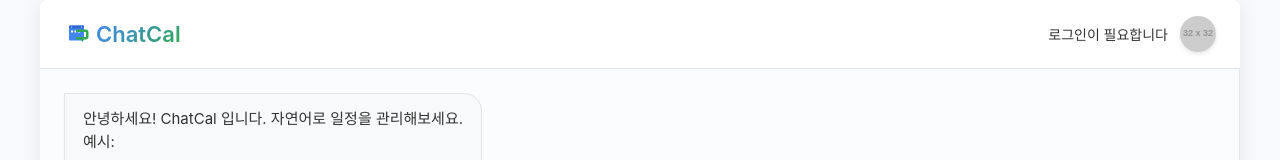
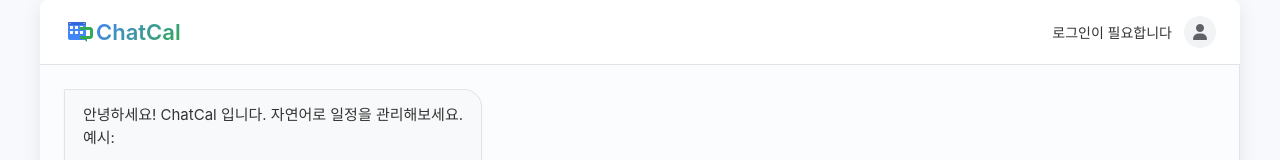
Before and after one commit to byronkkim/Chatcal, a website: page public/index.html in a window 1280 px wide. Shown: the top 160 px of the page. Drawn offline with Linux system fonts and the light colour scheme; no server answers; placeholder pictures from the web are drawn by us.

Commit message:
로고 SVG 수정 및 프로필 이미지 영역 아이콘으로 변경

```diff
--- a/public/index.html
+++ b/public/index.html
@@ -13,28 +13,33 @@
   <div class="app-container">
     <header>
       <div class="logo">
-        <svg width="32" height="32" viewBox="0 0 128 128" xmlns="http://www.w3.org/2000/svg">
+        <svg width="32" height="32" viewBox="0 0 32 32" xmlns="http://www.w3.org/2000/svg">
           <g stroke="none" stroke-width="1" fill="none" fill-rule="evenodd">
-            <!-- Calendar background -->
-            <rect fill="#4285F4" x="20" y="30" width="60" height="60" rx="4"></rect>
-            <!-- Calendar header -->
-            <rect fill="#3367D6" x="20" y="30" width="60" height="12" rx="4"></rect>
-            <!-- Calendar pins -->
-            <circle fill="#FFFFFF" cx="30" cy="36" r="2"></circle>
-            <circle fill="#FFFFFF" cx="70" cy="36" r="2"></circle>
-            <!-- Calendar grid -->
-            <rect fill="#FFFFFF" x="28" y="50" width="8" height="8" rx="1"></rect>
-            <rect fill="#FFFFFF" x="42" y="50" width="8" height="8" rx="1"></rect>
-            <rect fill="#FFFFFF" x="56" y="50" width="8" height="8" rx="1"></rect>
-            <!-- Chat bubble -->
-            <path d="M88,46 C93.5228475,46 98,50.4771525 98,56 L98,76 C98,81.5228475 93.5228475,86 88,86 L76,86 L76,96 L66,86 L48,86 L48,76 L88,76 L88,56 L48,56 L48,46 L88,46 Z" fill="#34A853" fill-rule="nonzero"></path>
+            <!-- 캘린더 배경 -->
+            <rect fill="#4285F4" x="4" y="6" width="18" height="18" rx="2"></rect>
+            <!-- 캘린더 헤더 -->
+            <rect fill="#3367D6" x="4" y="6" width="18" height="3" rx="1"></rect>
+            <!-- 캘린더 핀 -->
+            <circle fill="#FFFFFF" cx="6" cy="7.5" r="0.5"></circle>
+            <circle fill="#FFFFFF" cx="20" cy="7.5" r="0.5"></circle>
+            <!-- 캘린더 그리드 -->
+            <rect fill="#FFFFFF" x="6" y="10" width="3" height="3" rx="0.4"></rect>
+            <rect fill="#FFFFFF" x="11" y="10" width="3" height="3" rx="0.4"></rect>
+            <rect fill="#FFFFFF" x="16" y="10" width="3" height="3" rx="0.4"></rect>
+            <rect fill="#FFFFFF" x="6" y="15" width="3" height="3" rx="0.4"></rect>
+            <rect fill="#FFFFFF" x="11" y="15" width="3" height="3" rx="0.4"></rect>
+            <rect fill="#FFFFFF" x="16" y="15" width="3" height="3" rx="0.4"></rect>
+            <!-- 채팅 버블 -->
+            <path d="M26,11 C27.6568542,11 29,12.3431458 29,14 L29,20 C29,21.6568542 27.6568542,23 26,23 L23,23 L23,26 L20,23 L16,23 L16,20 L26,20 L26,14 L16,14 L16,11 L26,11 Z" fill="#34A853" fill-rule="nonzero"></path>
           </g>
         </svg>
         <h1>ChatCal</h1>
       </div>
       <div class="user-info">
         <span id="userName">로그인이 필요합니다</span>
-        <img id="userImage" src="https://via.placeholder.com/32" alt="프로필 이미지">
+        <div id="userImage" style="width: 32px; height: 32px; background-color: #F1F3F4; border-radius: 50%; display: flex; justify-content: center; align-items: center;">
+          <i class="fas fa-user" style="color: #5F6368; font-size: 16px;"></i>
+        </div>
       </div>
     </header>
 
```
